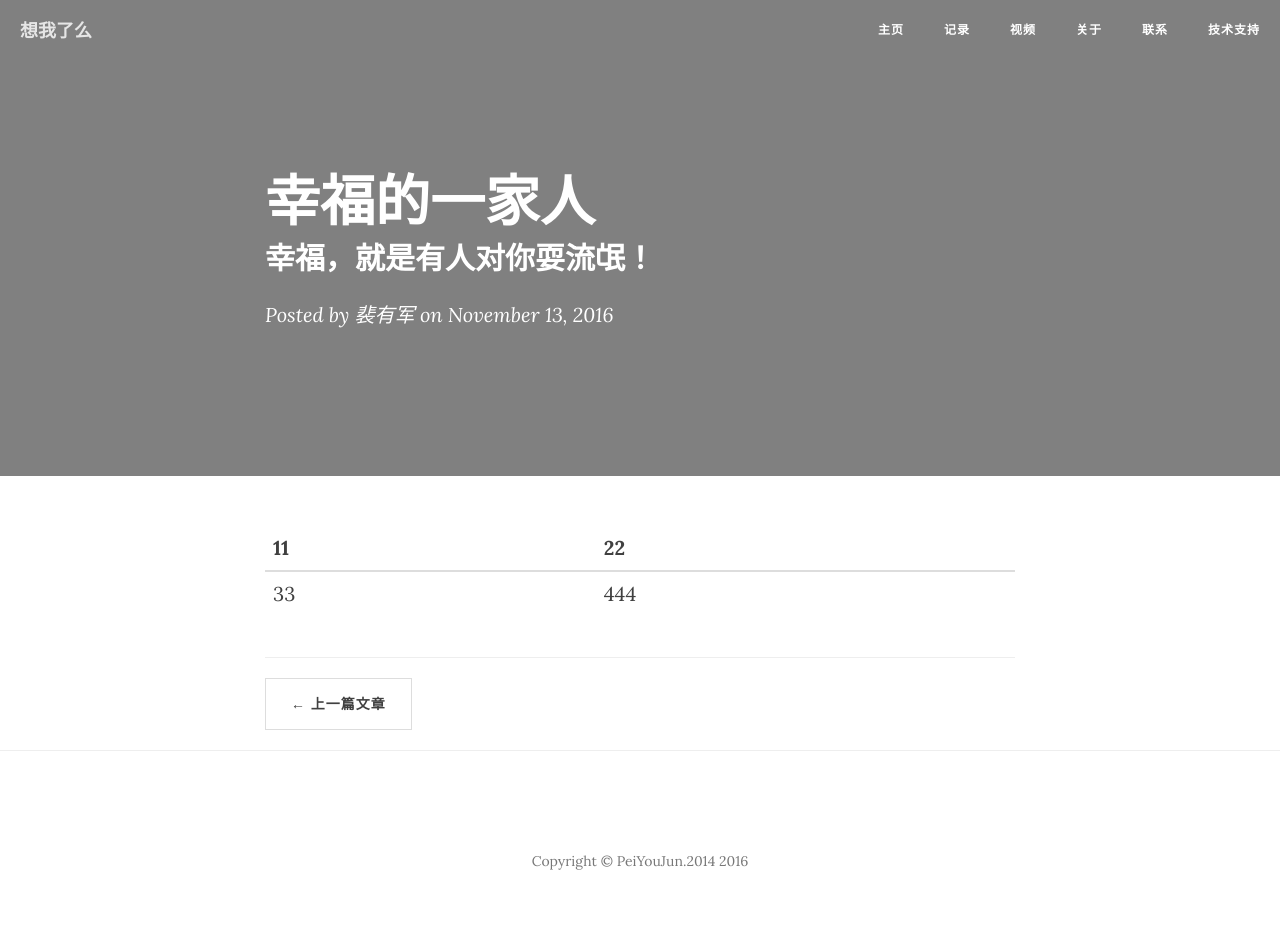
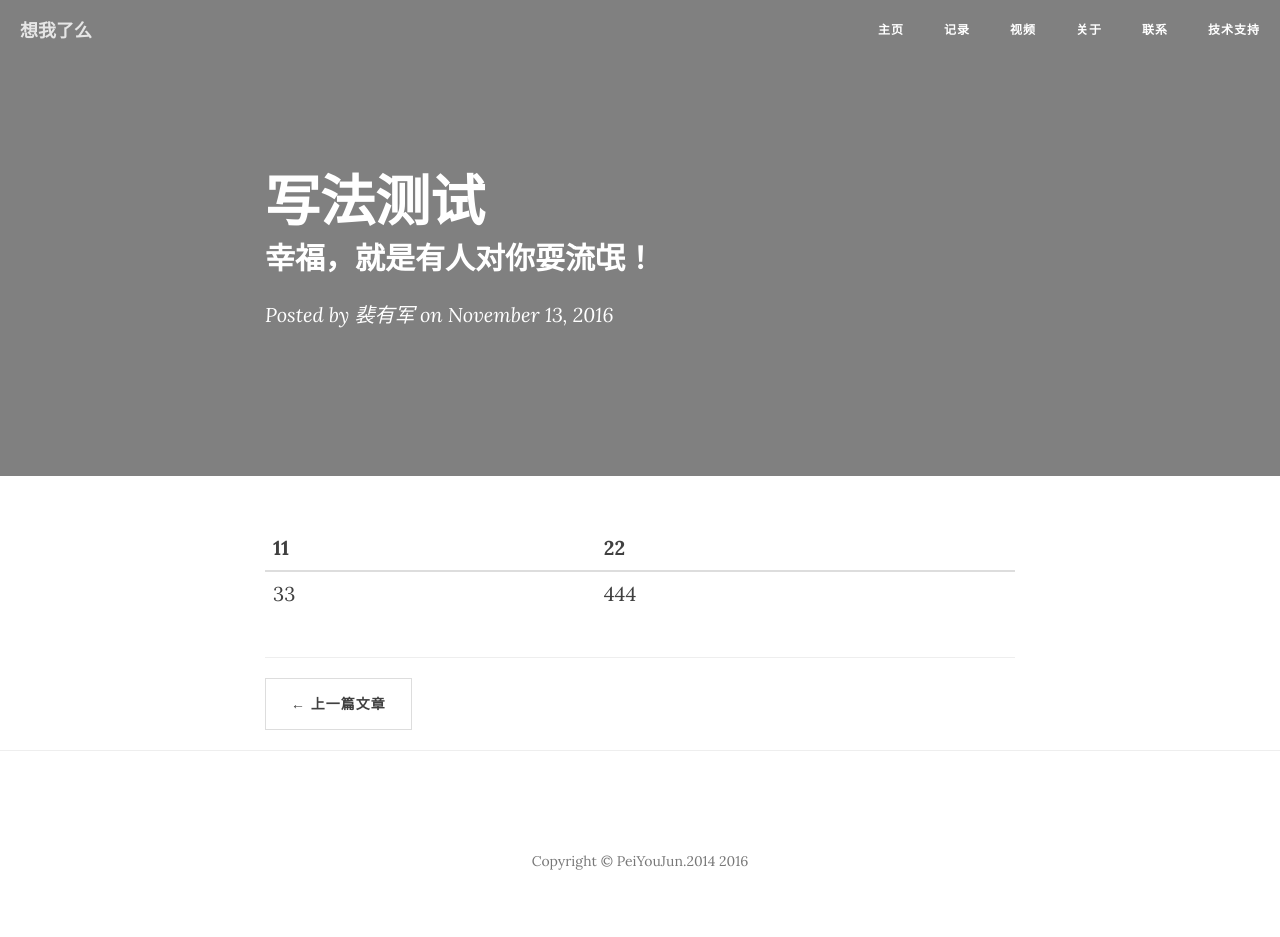
Before and after one commit to onelazyboy/onelazyboy.github.io, a Jekyll site: the page built from _posts/2016-11-13-写法测试.md, in a window 1280 px wide. Built offline with Jekyll 4.4.1, drawn with Linux system fonts in a browser that asks for light colours; nearby versions of some CDN libraries.

Commit message:
修改文件: _posts/2016-11-13-写法测试.md

```diff
--- a/_posts/2016-11-13-写法测试.md
+++ b/_posts/2016-11-13-写法测试.md
@@ -1,6 +1,6 @@
 ---
 layout:     post
-title:      "幸福的一家人"
+title:      "写法测试"
 subtitle:   "幸福，就是有人对你耍流氓！"
 author:     "裴有军"
 header-img: "static/img/post-bg-06.jpg"
```
